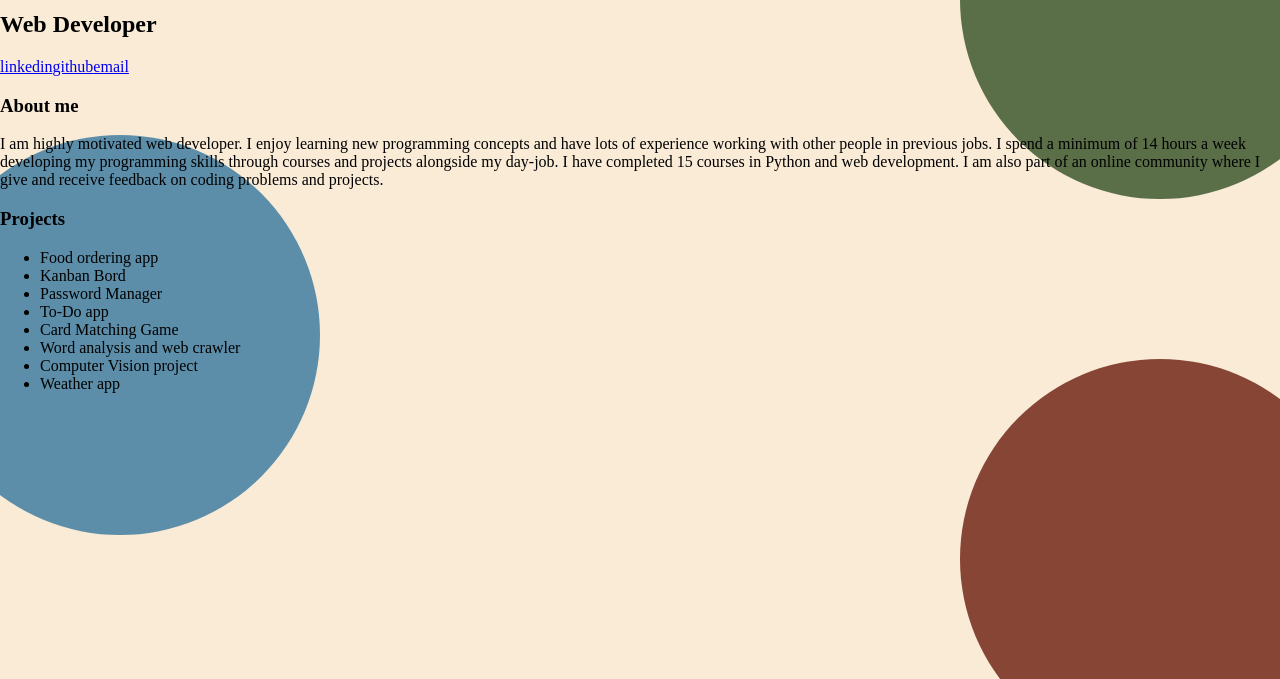
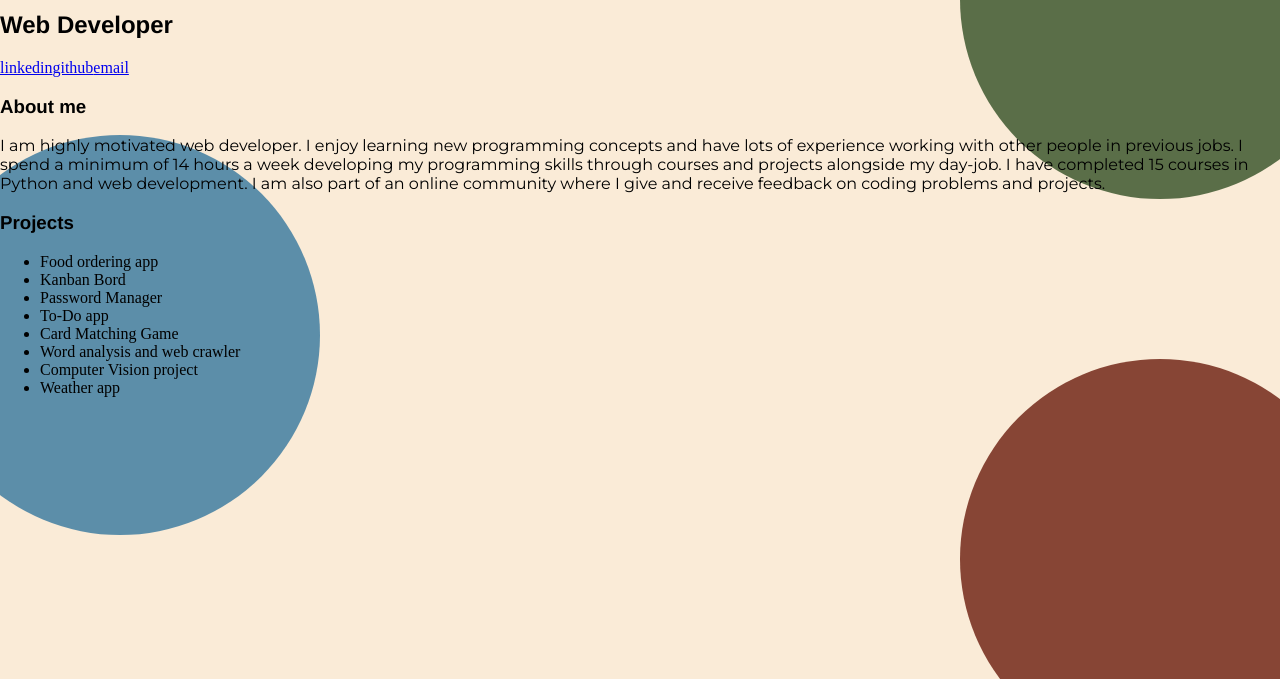
Before and after one commit to JohnPalmgren/portfolio-site, a Gatsby site: page / in a window 1280 px wide. Shown: the part 121-800 px from the top of the page. Built offline with nearby package versions, Linux system fonts and the light colour scheme; Gatsby itself is replaced by a stand-in of ours.

Commit message:
added fonts

```diff
--- a/gatsby-browser.js
+++ b/gatsby-browser.js
@@ -1 +1,3 @@
 import "./styles/global.css";
+import "typeface-montserrat"
+import "typeface-arimo"
--- a/package.json
+++ b/package.json
@@ -16,7 +16,10 @@
   },
   "dependencies": {
     "gatsby": "^3.13.1",
+    "gatsby-plugin-prefetch-google-fonts": "^1.4.3",
     "react": "^17.0.1",
-    "react-dom": "^17.0.1"
+    "react-dom": "^17.0.1",
+    "typeface-arimo": "^1.1.13",
+    "typeface-montserrat": "^1.1.13"
   }
 }
--- a/styles/global.css
+++ b/styles/global.css
@@ -6,3 +6,11 @@ body {
     padding: 0;
     overflow-x: hidden;
 }
+
+p {
+    font-family: montserrat;
+}
+
+h1, h2, h3 {
+    font-family: arimo
+}
```
Also changed, not shown: 1 other file.
